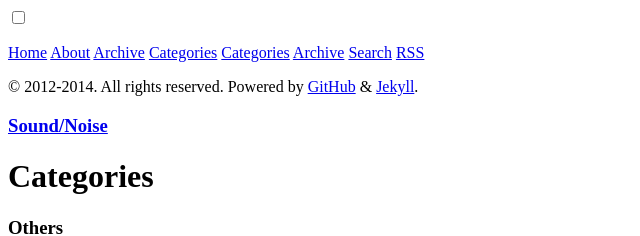
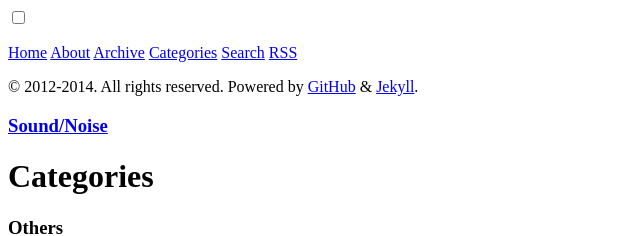
Before and after one commit to happybit/happybit.github.io, a Jekyll site: the page built from categories.html, in a window 1280 px wide. Shown: the top 236 px of the page, without its empty margins (0-640 px from the left). Built offline with Jekyll 4.4.1, drawn with Linux system fonts in a browser that asks for light colours.

Commit message:
minor update

```diff
--- a/_includes/sidebar.html
+++ b/_includes/sidebar.html
@@ -25,8 +25,6 @@
       {% endif %}
     {% endfor %}
 
-    <a class="sidebar-nav-item" href="{{ site.baseurl }}categories.html">Categories</a>
-    <a class="sidebar-nav-item" href="{{ site.baseurl }}archive.html">Archive</a>
     <a class="sidebar-nav-item" href="https://www.google.com:443/cse/publicurl?cx=014417031507268665618:ybdut5z2cry">Search</a>
     <a class="sidebar-nav-item" href="http://feeds.feedburner.com/knoise">RSS</a>
   </nav>
```
